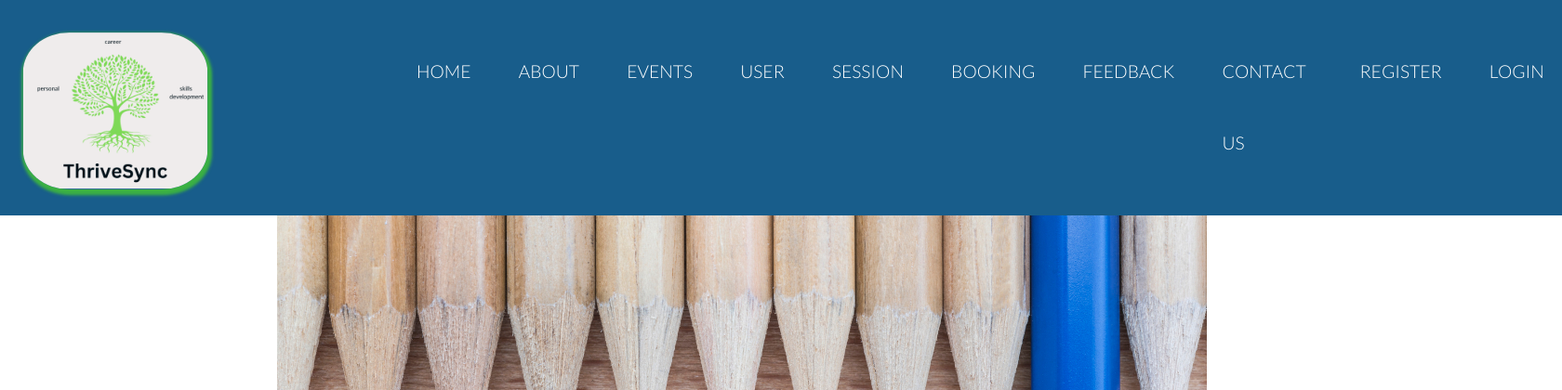
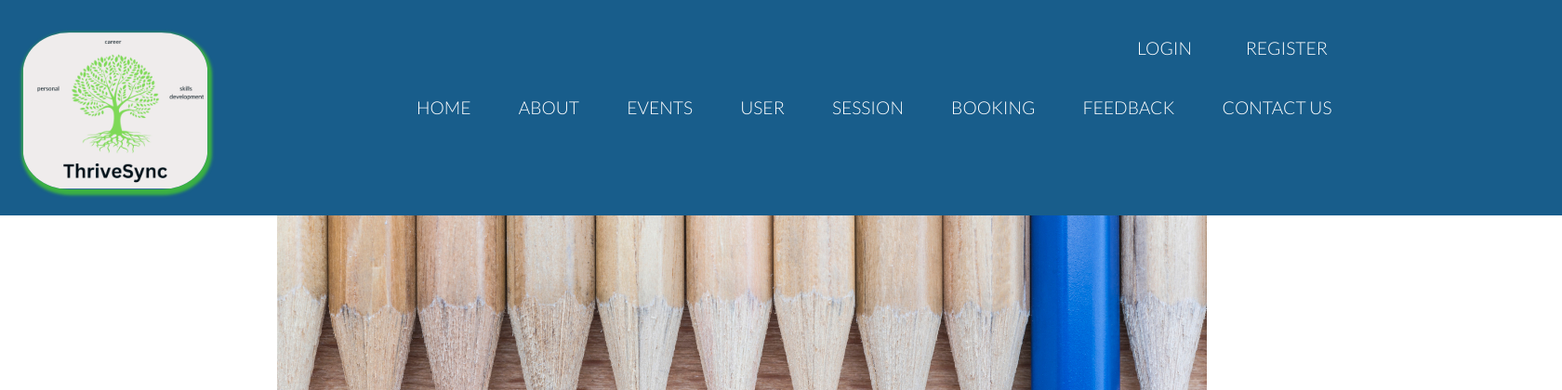
Before and after one commit to rosg150498/thrivesync, a Django app: page / in a window 1680 px wide. Shown: the top 420 px of the page at 93% size. Run offline with Django 4.2, Linux system fonts and the light colour scheme.

Commit message:
Add li id and style for register and login navigation links to index.html and style.css

```diff
--- a/project/static/css/style.css
+++ b/project/static/css/style.css
@@ -76,11 +76,27 @@
 }
 
 
+/* Style for the last navigation link */
+#register-link{
+    margin-top: -4rem;
+    margin-left: -7rem !important;
+}
+
+
+/* Style for the second-to-last navigation link */
+#login-link{
+    margin-top: -4rem;
+    margin-left: -14rem !important;
+}
+
+
 /* Hover effect for the links within navigation links */
 #navigation-links ul li a:hover{
     color: #CCCCCC;
     text-decoration: underline;
 }
+
+
 
 
 /* Styling for the home image */
--- a/project/templates/index.html
+++ b/project/templates/index.html
@@ -51,8 +51,8 @@
              <li><a href="#feedback">Feedback</a></li>
              <li><a href="#contact-us">Contact Us</a></li>
              <!-- Add links for Register and Login with direct URLs -->
-             <li><a href="{% url 'register' %}">Register</a></li>
-             <li><a href="{% url 'login' %}">Login</a></li>
+             <li id="register-link"><a href="{% url 'register' %}">Register</a></li>
+             <li id="login-link"><a href="{% url 'login' %}">Login</a></li>
 
         </ul>
 
```
